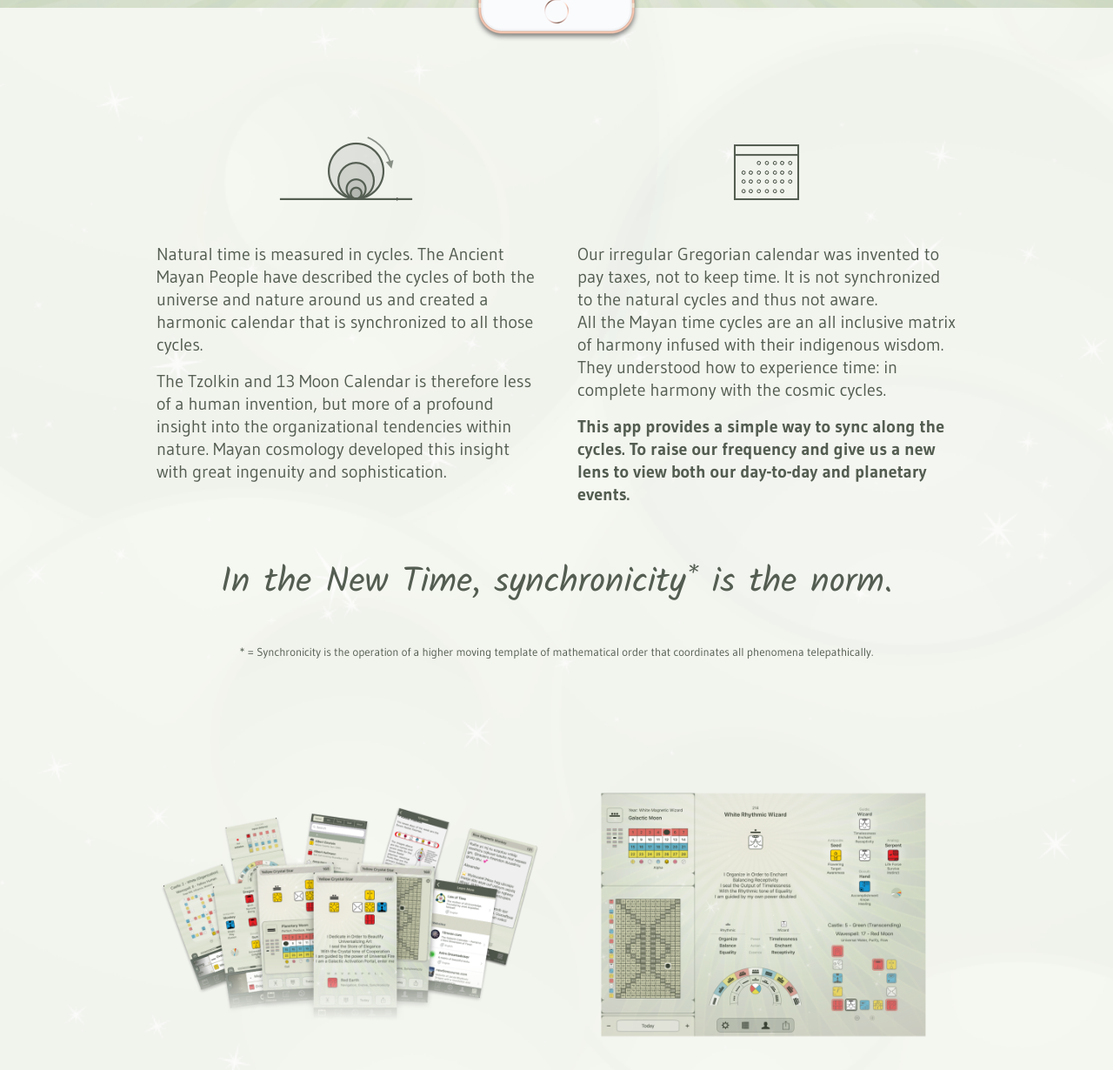
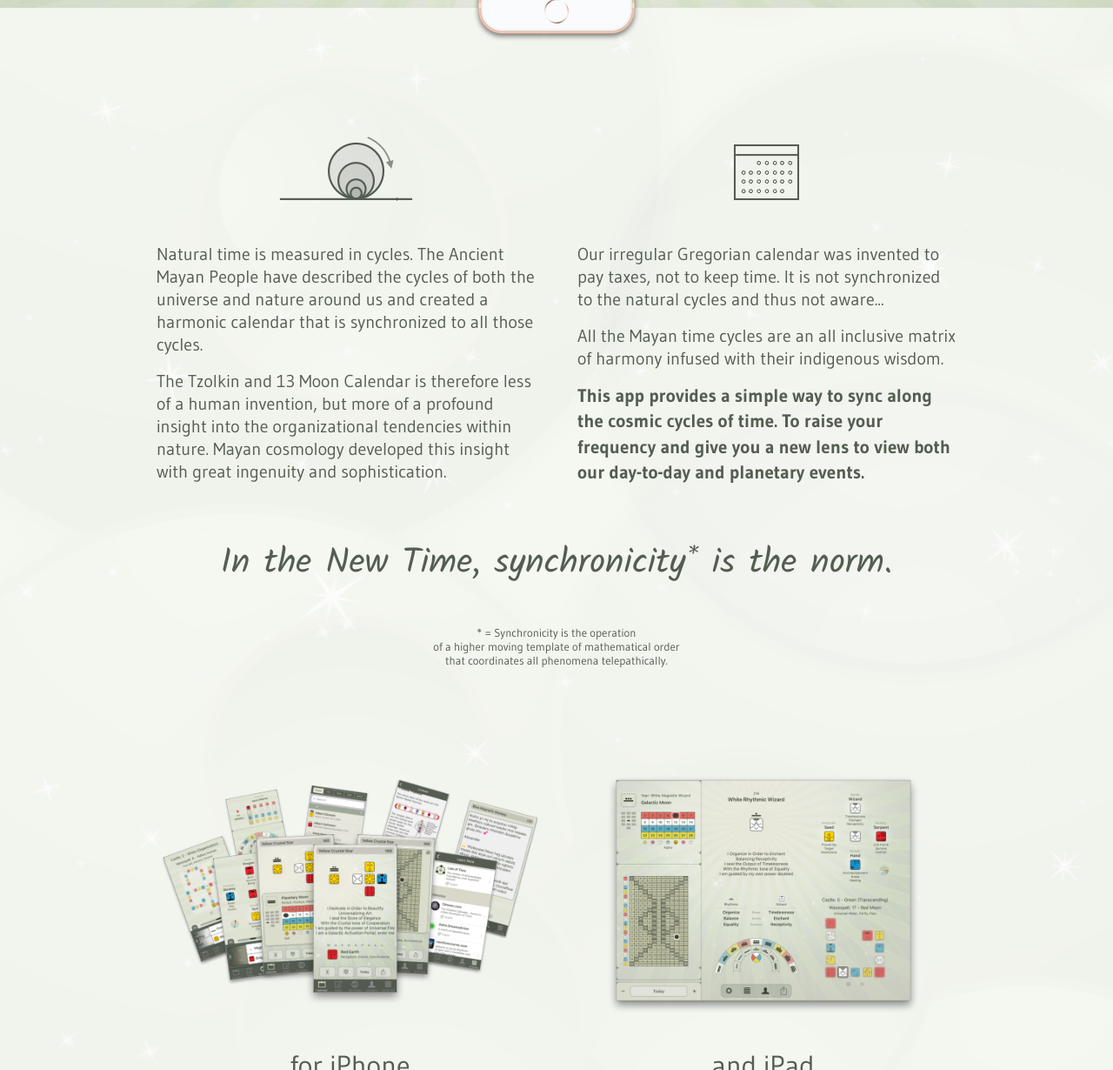
Before and after one commit to redhousestudio/1320sync.github.io, a Jekyll site: the page built from index.html, in a window 1280 px wide and 1400 px high, scrolled down 387 px, cut to the strip 170-1400 px from the top of the window. Shown: the whole strip at 87% size. Built offline with Jekyll 4.4.1, drawn with Linux system fonts in a browser that asks for light colours; nearby versions of some CDN libraries; some of the changed text lies outside the part shown.

Commit message:
design tweaks, added links for app previews

```diff
--- a/css/style.css
+++ b/css/style.css
@@ -134,6 +134,12 @@
   line-height: 1.3;
 }
 
+.top-section .two-col-section .two-col-text strong {
+  color: #545d51;
+  font-size: 21px;
+  line-height: 1.4;
+}
+
 .top-section .two-col-section .two-col-bottom-message {
   font-family: 'Kalam', cursive;
   font-size: 40px;
@@ -157,6 +163,11 @@
 
 .top-section .features-to-explore-section strong {
   color: #CE8E27;
+}
+
+.top-section .features-to-explore-section em {
+  font-size: 15px;
+  font-weight: normal;
 }
 
 .top-section .features-to-explore-section .features-img-wrapper img {
@@ -188,6 +199,19 @@
 .top-section .features-to-explore-section .app-btn-top:hover .app-btn-top-hover {
   display: inline;
 }
+
+/* --- */
+
+.top-section .features-to-explore-section .text .link {
+ text-decoration: underline;
+ color: #B57D21;
+}
+
+.top-section .features-to-explore-section .text .link:hover {
+  text-decoration: none;
+ color: #f5a623;
+}
+
 
 /* --- */
 .message-section {
--- a/index.html
+++ b/index.html
@@ -36,13 +36,13 @@
 						<div class="two-col-icon text-center mb-4 mb-md-5">
 							<img src="/images/MainGregCalendar.png" alt="MainGregCalendar-img">
 						</div>
-						<p class="two-col-text text-center text-sm-left">Our irregular Gregorian calendar was invented to pay taxes, not to keep time. It is not synchronized to the natural cycles and thus not aware.<br />
-						All the Mayan time cycles are an all inclusive matrix of harmony infused with their indigenous wisdom. They understood how to experience time: in complete harmony with the cosmic cycles.</p>
-						<p class="two-col-text text-center text-sm-left"><strong>This app provides a simple way to sync along the cycles. To raise our frequency and give us a new lens to view both our day-to-day and planetary events.</strong></p>
+						<p class="two-col-text text-center text-sm-left">Our irregular Gregorian calendar was invented to pay taxes, not to keep time. It is not synchronized to the natural cycles and thus not aware...</p>
+						<p class="two-col-text text-center text-sm-left">All the Mayan time cycles are an all inclusive matrix of harmony infused with their indigenous wisdom.</p>
+						<p class="two-col-text text-center text-sm-left"><strong>This app provides a simple way to sync along the cosmic cycles of time. To raise your frequency and give you a new lens to view both our day-to-day and planetary events.</strong></p>
 					</div>
 					<div class="col-12">
 						<h1 class="two-col-bottom-message text-center mt-4 mt-md-5">In the New Time, synchronicity* is the norm.</h1>
-						<p class="two-col-bottom-subtext text-center mt-4 mt-md-5"> * = Synchronicity is the operation of a higher moving template of mathematical order that coordinates all phenomena telepathically.</p>
+						<p class="two-col-bottom-subtext text-center mt-4 mt-md-5"> * = Synchronicity is the operation<br />of a higher moving template of mathematical order<br />that coordinates all phenomena telepathically.</p>
 					</div>
 				</div>
 			</div>
@@ -54,8 +54,7 @@
 				<div class="row">
 					<div class="col-12 col-md-6">
 						<div class="features-img-wrapper text-center mb-5">
-							<p>&nbsp;</p>
-							<img src="/images/available_iphone.png" alt="features-img" width="100%">
+							<a href="https://apps.apple.com/us/app/13-20-sync/id384363262?ls=1" target="_blank" class="app-btn-top mt-3 mt-md-0"><img src="/images/available_iphone.png" alt="features-img" width="100%"></a>
 							<p>&nbsp;</p>
 							<h2>for iPhone</h2>
 					        <a href="https://apps.apple.com/us/app/13-20-sync/id384363262?ls=1" target="_blank" class="app-btn-top mt-3 mt-md-0">
@@ -63,12 +62,13 @@
 				            <img src="/images/AppStoreButtonStateHover.png" class="app-btn-top-hover" alt="img-front">
 					        </a>
 							<p>&nbsp;</p>
+					        <p class="text"><a href="https://www.youtube.com/watch?v=6KJRmQWvmuQ" target="blank" class="link">  Watch App Preview</a></p>
+							<p>&nbsp;</p>
 				        </div>
 					</div>
 					<div class="col-12 col-md-6">
 						<div class="features-img-wrapper text-center mb-5">
-							<p>&nbsp;</p>
-							<img src="/images/available_ipad.png" alt="features-img" width="100%">
+							<a href="https://apps.apple.com/us/app/13-20-sync/id384363262?ls=1" target="_blank" class="app-btn-top mt-3 mt-md-0"><img src="/images/available_ipad.png" alt="features-img" width="100%"></a>
 							<p>&nbsp;</p>
 							<h2>and iPad</h2>
 					        <a href="https://apps.apple.com/us/app/13-20-sync-ipad/id1463342762?ls=1" target="_blank" class="app-btn-top mt-3 mt-md-0">
@@ -76,6 +76,8 @@
 				            <img src="/images/AppStoreButtonStateHover.png" class="app-btn-top-hover" alt="img-front">
 					        </a>
 							<p>&nbsp;</p>
+					        <p class="text"><a href="https://www.youtube.com/watch?v=4wOiXZ-jTYQ" target="blank" class="link">  Watch App Preview</a></p>
+					        <p>&nbsp;</p>
 				        </div>
 					</div>
 				</div>
@@ -126,7 +128,7 @@
 					<img src="/images/CountryFlags.png" class="image" alt="flags-img" width="100%">
 					<p class="inter-text pb-3 mb-4">Please note: the explanations on the Info Tab are in English/Spanish/Chinese language only.<br />
 					This app is a joint venture, most translations have been contributed by happy users of the app.</p>
-					<p>Could you help getting this knowledge in as many languages as possible?</p>
+					<p class="inter-text pb-3 mb-4">Could you help getting this knowledge in as many languages as possible?</p>
 					<a href="https://spreadsheets.google.com/viewform?formkey=dEJTOXBEVVM5ODZyOFVFa004dmtLSGc6MQ" target="_blank" class="btn btn-primary font-weight-bold mb-4">I can help</a>
 				</div>
 			</div>
```
Also changed, not shown: _features/calendar.md (+2 -3 lines), _features/notes.md (+1 -1 lines), images/available_ipad.png, images/available_iphone.png, images/bg-home-section-socials.png.
